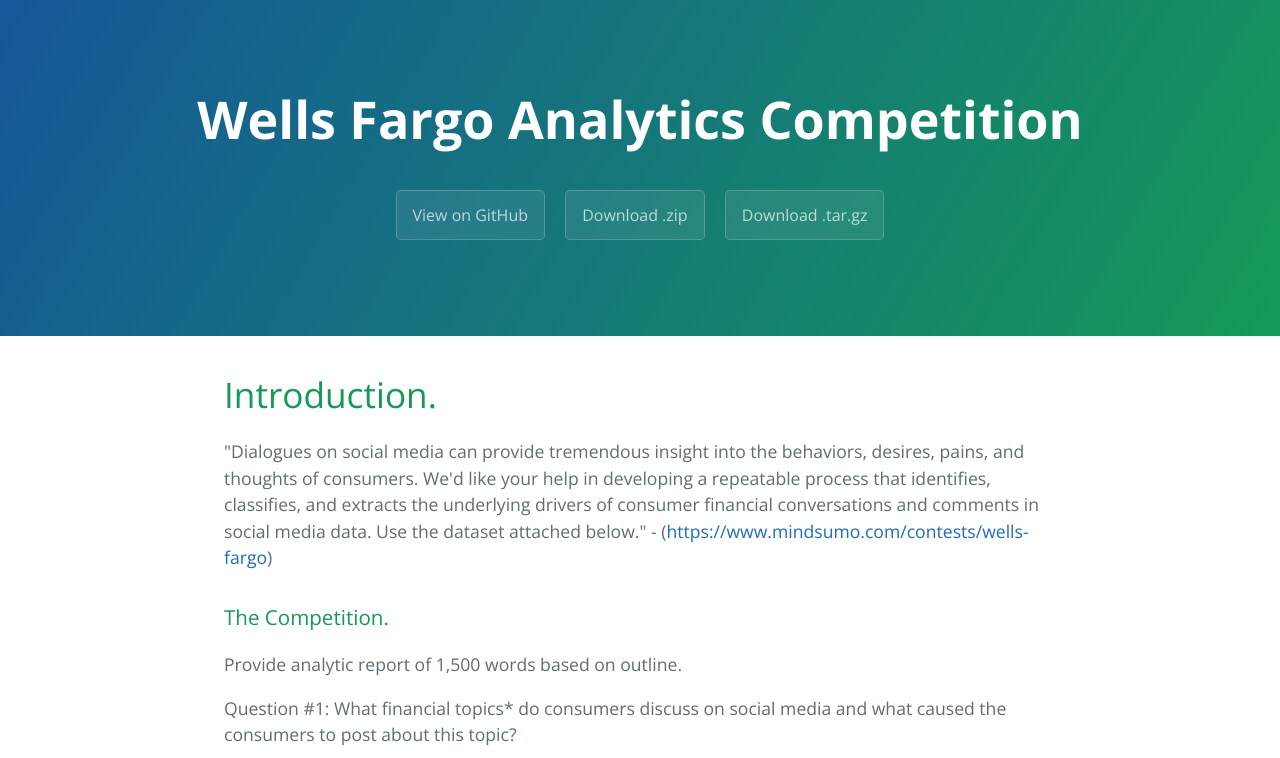
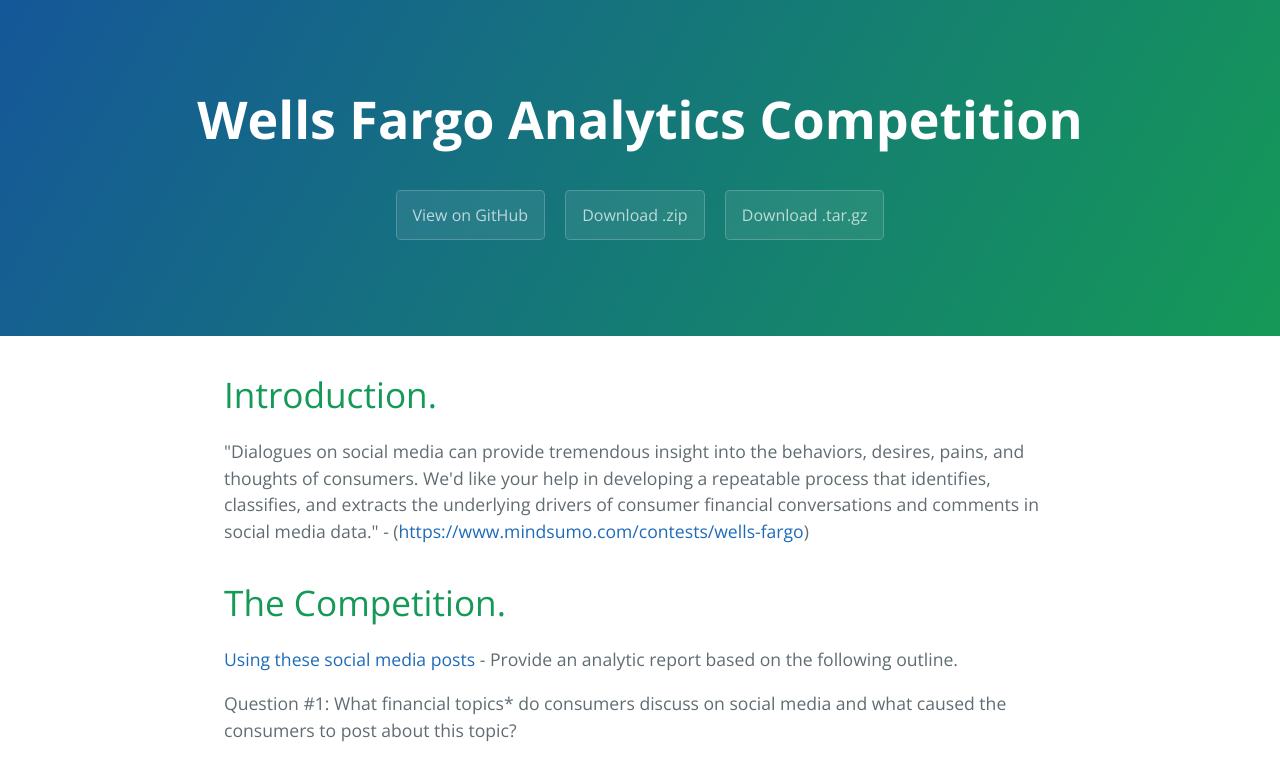
Before and after one commit to giarroccoaj/wells-fargo-analytics, a plain HTML site: page index.html in a window 1280 px wide. Shown: the top 758 px of the page. Drawn offline with nearby package versions, Linux system fonts and the light colour scheme.

```diff
--- a/index.html
+++ b/index.html
@@ -22,12 +22,12 @@
       <h1>
 <a id="introduction" class="anchor" href="#introduction" aria-hidden="true"><span class="octicon octicon-link"></span></a>Introduction.</h1>
 
-<p>"Dialogues on social media can provide tremendous insight into the behaviors, desires, pains, and thoughts of consumers. We'd like your help in developing a repeatable process that identifies, classifies, and extracts the underlying drivers of consumer financial conversations and comments in social media data. Use the dataset attached below." - (<a href="https://www.mindsumo.com/contests/wells-fargo">https://www.mindsumo.com/contests/wells-fargo</a>)</p>
+<p>"Dialogues on social media can provide tremendous insight into the behaviors, desires, pains, and thoughts of consumers. We'd like your help in developing a repeatable process that identifies, classifies, and extracts the underlying drivers of consumer financial conversations and comments in social media data." - (<a href="https://www.mindsumo.com/contests/wells-fargo">https://www.mindsumo.com/contests/wells-fargo</a>)</p>
 
-<h3>
-<a id="the-competition" class="anchor" href="#the-competition" aria-hidden="true"><span class="octicon octicon-link"></span></a>The Competition.</h3>
+<h1>
+<a id="the-competition" class="anchor" href="#the-competition" aria-hidden="true"><span class="octicon octicon-link"></span></a>The Competition.</h1>
 
-<p>Provide analytic report of 1,500 words based on outline.</p>
+<p><a href="https://d18qs7yq39787j.cloudfront.net/uploads/contestfile/93/8af8575b213c-2015%2BWells%2BFargo%2BCampus%2BAnalytic%2BChallenge%2BDataset.txt">Using these social media posts</a> - Provide an analytic report based on the following outline.</p>
 
 <p>Question #1: What financial topics* do consumers discuss on social media and what caused the consumers to post about this topic? </p>
 
```
Also changed, not shown: params.json (+1 -1 lines).
